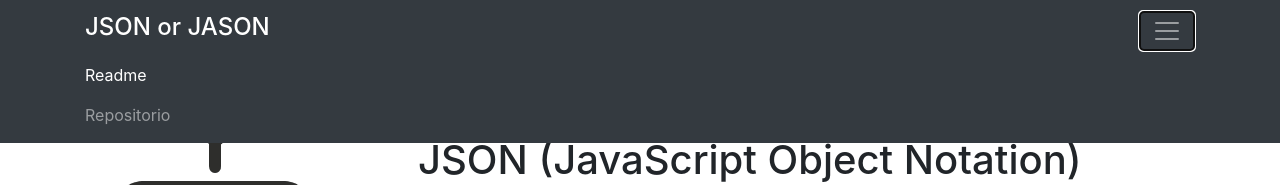
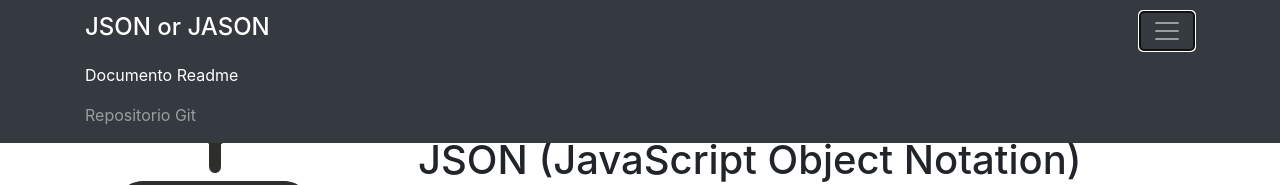
Before and after one commit to CristianPumaES6/JSON-or-JASON, a plain HTML site: page src/index.html in a window 1280 px wide. Both pictures are taken after a click on the button "Toggle navigation". Shown: the top 185 px of the page. Drawn offline with nearby package versions, Linux system fonts and the light colour scheme.

Commit message:
Se modifico el documento readme-md

```diff
--- a/src/index.html
+++ b/src/index.html
@@ -27,10 +27,10 @@
             <div class="collapse navbar-collapse" id="navbarNav">
                 <ul class="navbar-nav">
                     <li class="nav-item active">
-                        <a class="nav-link" href="https://github.com/CristianPumaES6/JSON-or-JASON">Readme</a>
+                        <a class="nav-link" href="https://cristianpumaes6.github.io/JSON-or-JASON">Documento Readme</a>
                     </li>
                     <li class="nav-item">
-                        <a class="nav-link" href="https://github.com/CristianPumaES6/JSON-or-JASON">Repositorio</a>
+                        <a class="nav-link" href="https://github.com/CristianPumaES6/JSON-or-JASON">Repositorio Git</a>
                     </li>
                 </ul>
             </div>
```
